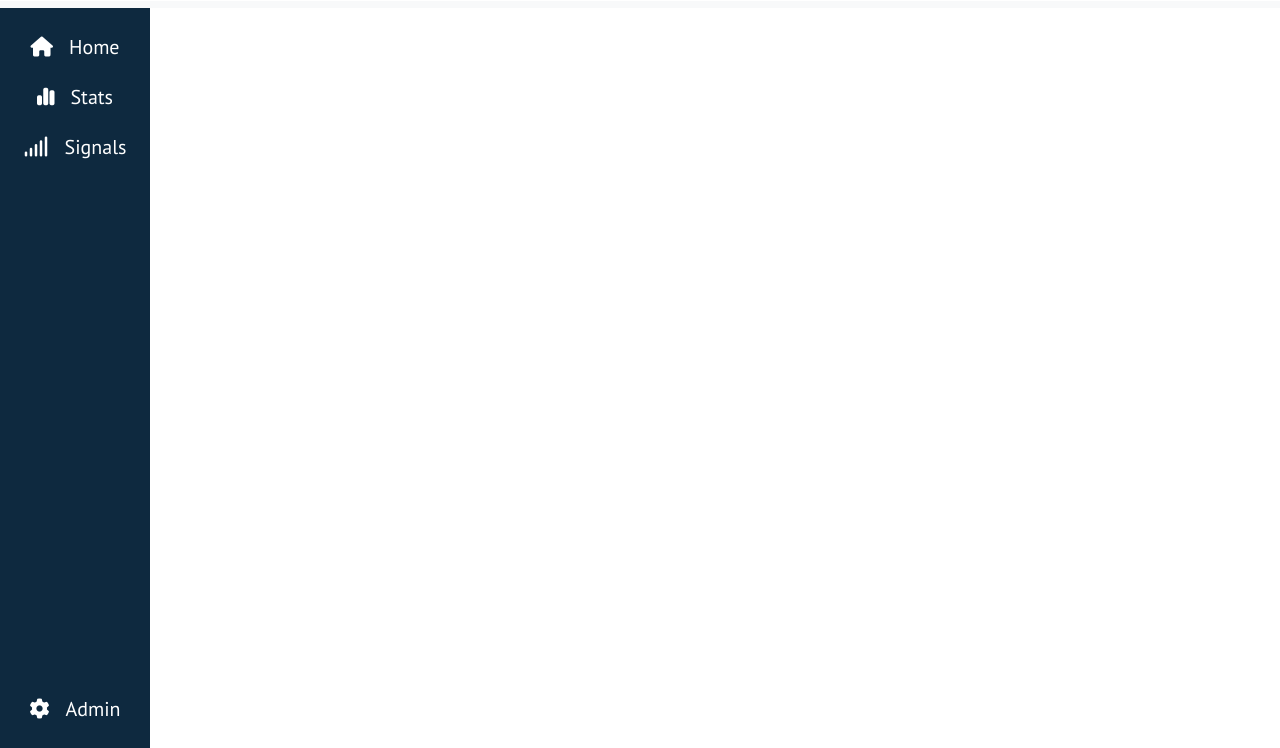
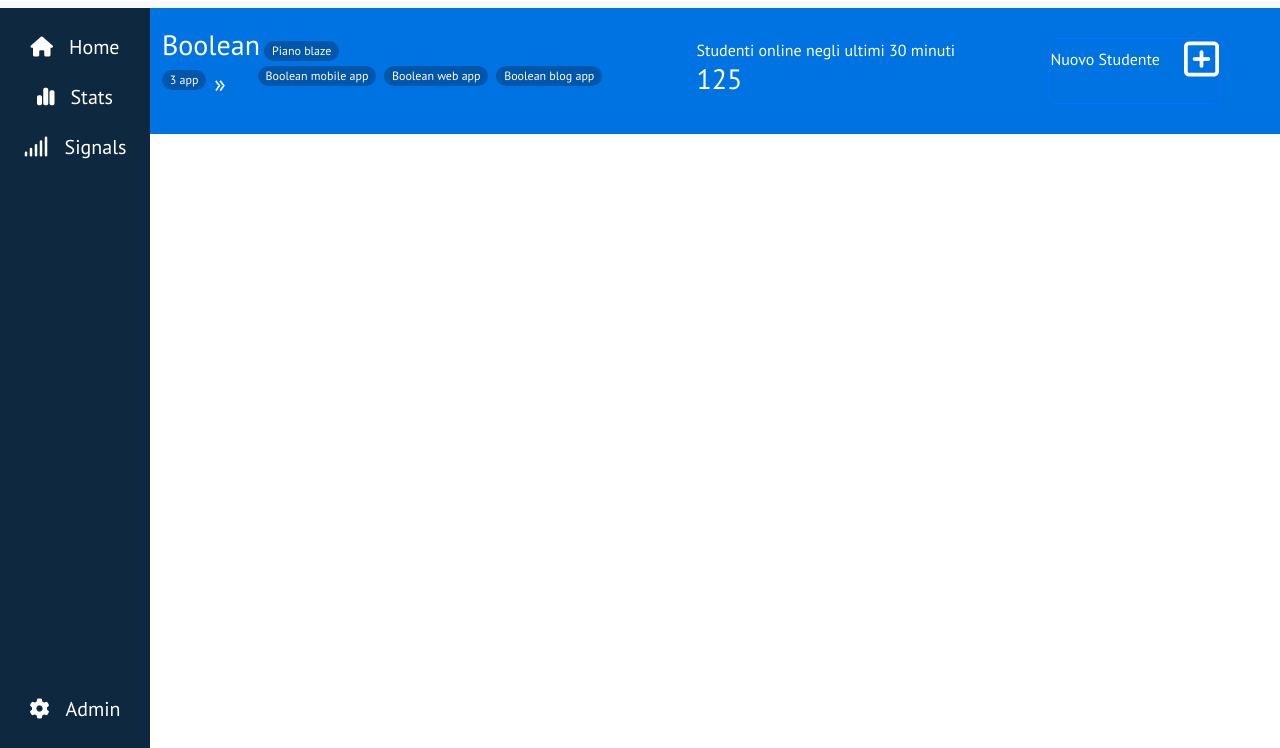
Before and after one commit to gabrielemafrica/html-css-bootstrap-dashboard, a plain HTML site: page index.html in a window 1280 px wide. Shown: the part 52-800 px from the top of the page. Drawn offline with nearby package versions, Linux system fonts and the light colour scheme.

Commit message:
main-top

```diff
--- a/css/style.css
+++ b/css/style.css
@@ -120,5 +120,83 @@
 
 main{
     height: 100%;
-    overflow: auto;
+    width: calc(100% - 60px);
+    /* overflow: auto; */
 }
+
+    /* tablet */
+
+    @media only screen and (min-width: 768px){
+
+    }
+
+
+
+    /* desktop */
+
+    @media only screen and (min-width: 992px){
+        main{
+
+            width: calc(100% - 150px);
+        }
+
+        main .off{
+            display: block;
+        }
+        main .on{
+            display: none;
+        }
+
+    }
+
+
+
+/* top */
+
+
+#main_top{
+    background-color: rgb(0, 115, 227);
+}
+
+
+
+/* nuovo studente */
+
+#main_top .btn-primary {
+    --bs-btn-color: #fff;
+    --bs-btn-bg: none;
+    --bs-btn-border-color: #0d6efd;
+    --bs-btn-hover-color: #fff;
+    --bs-btn-hover-bg: #0b5ed7;
+    --bs-btn-hover-border-color: #0a58ca;
+    --bs-btn-focus-shadow-rgb: 49,132,253;
+    --bs-btn-active-color: #fff;
+    --bs-btn-active-bg: #0a58ca;
+    --bs-btn-active-border-color: #0a53be;
+    --bs-btn-active-shadow: inset 0 3px 5px rgba(0, 0, 0, 0.125);
+    --bs-btn-disabled-color: #fff;
+    --bs-btn-disabled-bg: #0d6efd;
+    --bs-btn-disabled-border-color: #0d6efd;
+  }
+
+  #main_top .btn {
+    --bs-btn-padding-x: none;
+  }
+
+
+      /* tablet */
+
+      @media only screen and (min-width: 768px){
+
+        .nuovo_studente{
+            order: 3;
+        }
+      }
+
+
+
+      /* desktop */
+
+      @media only screen and (min-width: 992px){
+
+      }
--- a/index.html
+++ b/index.html
@@ -124,7 +124,100 @@
         </div>
 
         <!-- main -->
-        <main></main>
+
+        <main class="overflow-auto">
+
+            <!-- parte top -->
+
+            <div id="main_top" class="w-100 pt-3 pb-3 pe-5">
+
+                <div class="container-fluid d-md-flex justify-content-md-between align-items-md-center">
+
+                    <div class="nuovo_studente">
+                        <!-- elemento di bootstrap -->
+
+                        <!-- nuovo studente offcanvas -->
+                        <button class="btn btn-primary d-flex align-items-center" type="button" data-bs-toggle="offcanvas" data-bs-target="#offcanvasRight" aria-controls="offcanvasRight">
+                            <span class="fs-6 me-4 mb-4">Nuovo Studente</span>
+
+                            <i class="fa-regular fa-square-plus fs-1 mb-4"></i>
+                        </button>
+
+                        <div class="offcanvas offcanvas-end" tabindex="-1" id="offcanvasRight" aria-labelledby="offcanvasRightLabel">
+                        <div class="offcanvas-header">
+                        <h5 class="offcanvas-title" id="offcanvasRightLabel">Offcanvas right</h5>
+                        <button type="button" class="btn-close" data-bs-dismiss="offcanvas" aria-label="Close"></button>
+                        </div>
+                        <div class="offcanvas-body">
+                            ...
+                        </div>
+                        </div>
+
+                    </div>
+
+                    <!--  boolean e breadcrumb -->
+                    <div class="briciole">
+                        <span class="text-white fs-3">Boolean</span>
+                        <span class="badge rounded-pill text-bg-secondary bg-black bg-opacity-25 fs-7 fw-light">Piano blaze</span>
+
+                        <nav style="--bs-breadcrumb-divider: '';" aria-label="breadcrumb">
+                            <ol class="breadcrumb">
+                                <li class="breadcrumb-item">
+                                    <a href="#" class="text-white text-decoration-none">
+                                        <span class="badge rounded-pill text-bg-secondary bg-black bg-opacity-25 fs-7 fw-light">
+                                            3 app
+                                        </span>
+                                    </a>
+                                </li>
+                                <li class="breadcrumb-item" aria-current="page">
+                                    <span class="text-white fs-4 fw-light">
+                                        »
+                                    </span>
+                                </li>
+
+                                <li class="breadcrumb-item" aria-current="page">
+                                    <span class="badge rounded-pill text-bg-secondary bg-black bg-opacity-25 fs-7 fw-light on">
+                                        +
+                                    </span>
+                                </li>
+
+                                <li class="breadcrumb-item" aria-current="page">
+                                    <span class="badge rounded-pill text-bg-secondary bg-black bg-opacity-25 fs-7 fw-light off mb-1">
+                                        Boolean mobile app
+                                    </span>
+                                </li>
+
+                                <li class="breadcrumb-item" aria-current="">
+                                    <span class="badge rounded-pill text-bg-secondary bg-black bg-opacity-25 fs-7 fw-light off mb-1">
+                                        Boolean web app
+                                    </span>
+                                </li>
+
+                                <li class="breadcrumb-item" aria-current="">
+                                    <span class="badge rounded-pill text-bg-secondary bg-black bg-opacity-25 fs-7 fw-light off mb-1">
+                                        Boolean blog app
+                                    </span>
+                                </li>
+                            </ol>
+                          </nav>
+                    </div>
+                    <div class="studenti_online">
+
+                        <span class="text-white fs-6">Studenti online negli ultimi 30 minuti</span>
+                        <h3 class="text-white">125</h3>
+
+
+                    </div>
+                </div>
+
+
+
+            </div>
+            <div id="main_bottom">
+
+            </div>
+
+        </main>
     </div>
 
 
```
